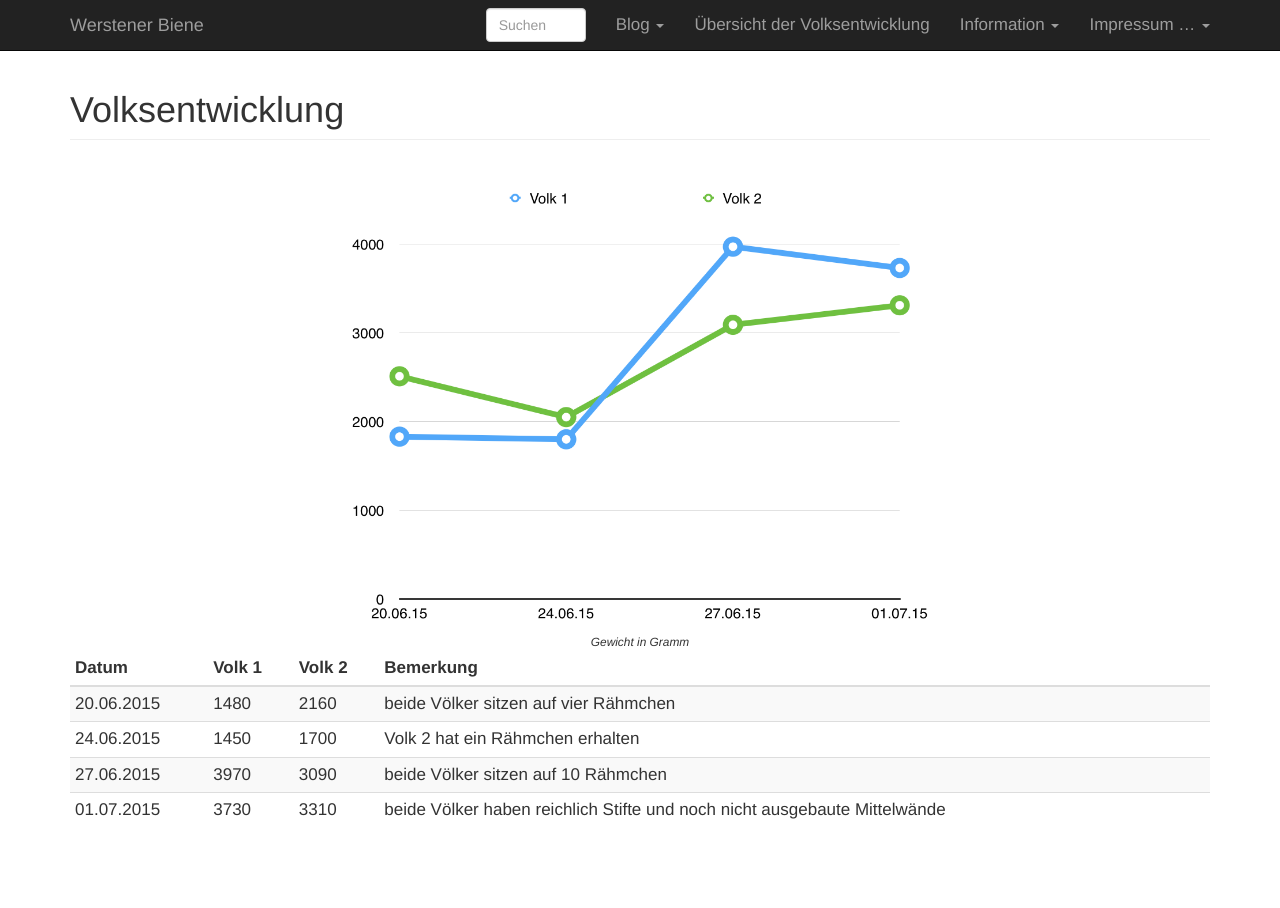
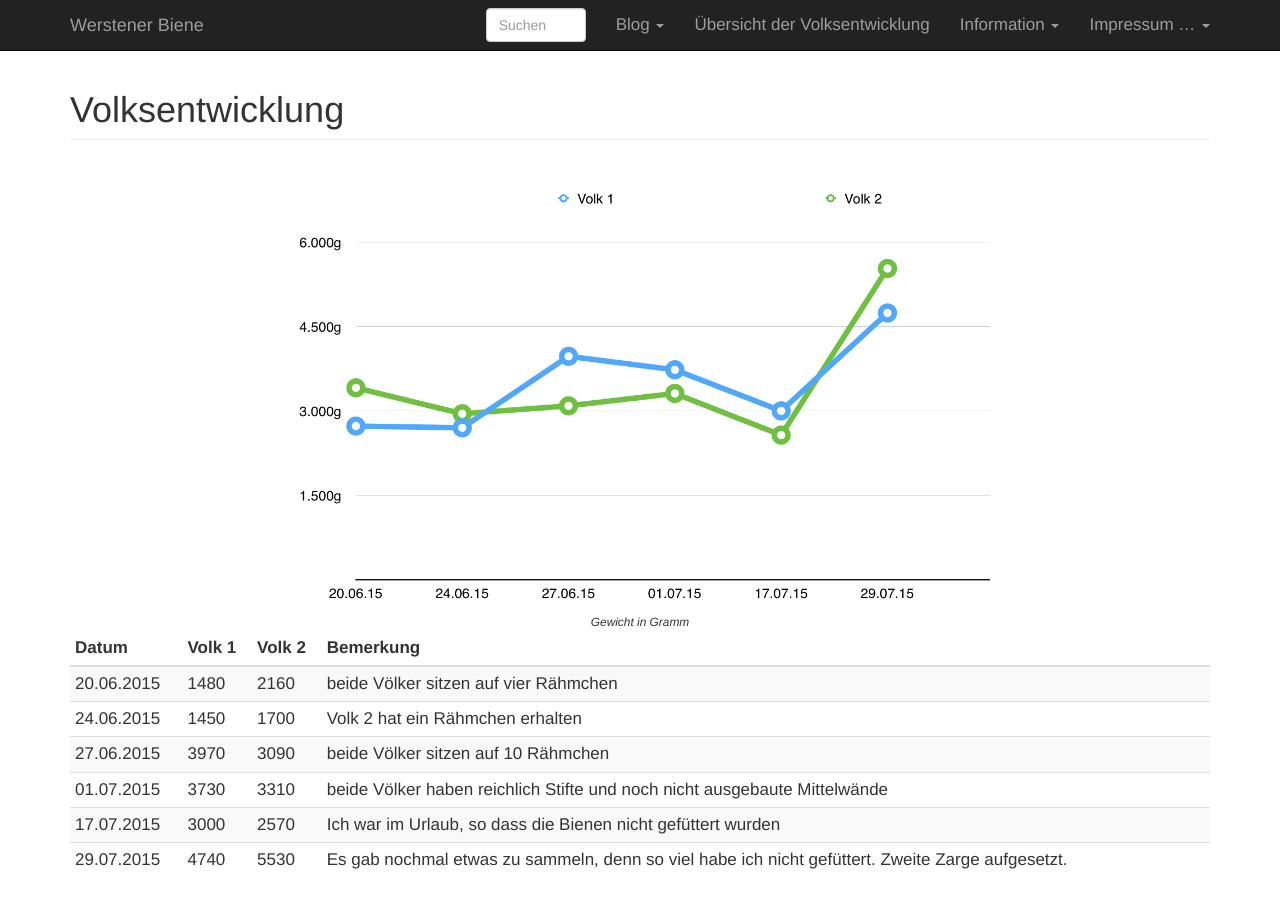
Before and after one commit to chkania/werstener-biene, a Jekyll site: the page built from volksentwicklung/index.md, in a window 1280 px wide and 978 px high. Shown: the top 908 px of the window. Built offline with Jekyll 4.4.1, drawn with Linux system fonts in a browser that asks for light colours; comment, search, counter and statistics services are not loaded.

Commit message:
data update

```diff
--- a/volksentwicklung/index.md
+++ b/volksentwicklung/index.md
@@ -7,7 +7,7 @@ printpage: false
 nosocial: true
 ---
 
- <div class="imagecenter" style="max-width:600px;"><img class="img-responsive img-rounded" src="/volksentwicklung/volksentwicklung.png" alt="Volksentwicklung in Gramm" />Gewicht in Gramm</div>
+ <div class="imagecenter" style="max-width:700px;"><img class="img-responsive img-rounded" src="/volksentwicklung/volksentwicklung.png" alt="Volksentwicklung in Gramm" />Gewicht in Gramm</div>
 
 |Datum       | Volk 1| Volk 2| Bemerkung |
 |:-----------|:------|:------|:----------|
@@ -15,4 +15,6 @@ nosocial: true
 | 24.06.2015 |  1450 |  1700 | Volk 2 hat ein Rähmchen erhalten |
 | 27.06.2015 |  3970 |  3090 | beide Völker sitzen auf 10 Rähmchen |
 | 01.07.2015 |  3730 |  3310 | beide Völker haben reichlich Stifte und noch nicht ausgebaute Mittelwände |
+| 17.07.2015 |  3000 |  2570 | Ich war im Urlaub, so dass die Bienen nicht gefüttert wurden |
+| 29.07.2015 |  4740 |  5530 | Es gab nochmal etwas zu sammeln, denn so viel habe ich nicht gefüttert. Zweite Zarge aufgesetzt. |
 {: class="table table-striped table-condensed table-responsive"}
```
Also changed, not shown: volksentwicklung/volksentwicklung.png.
